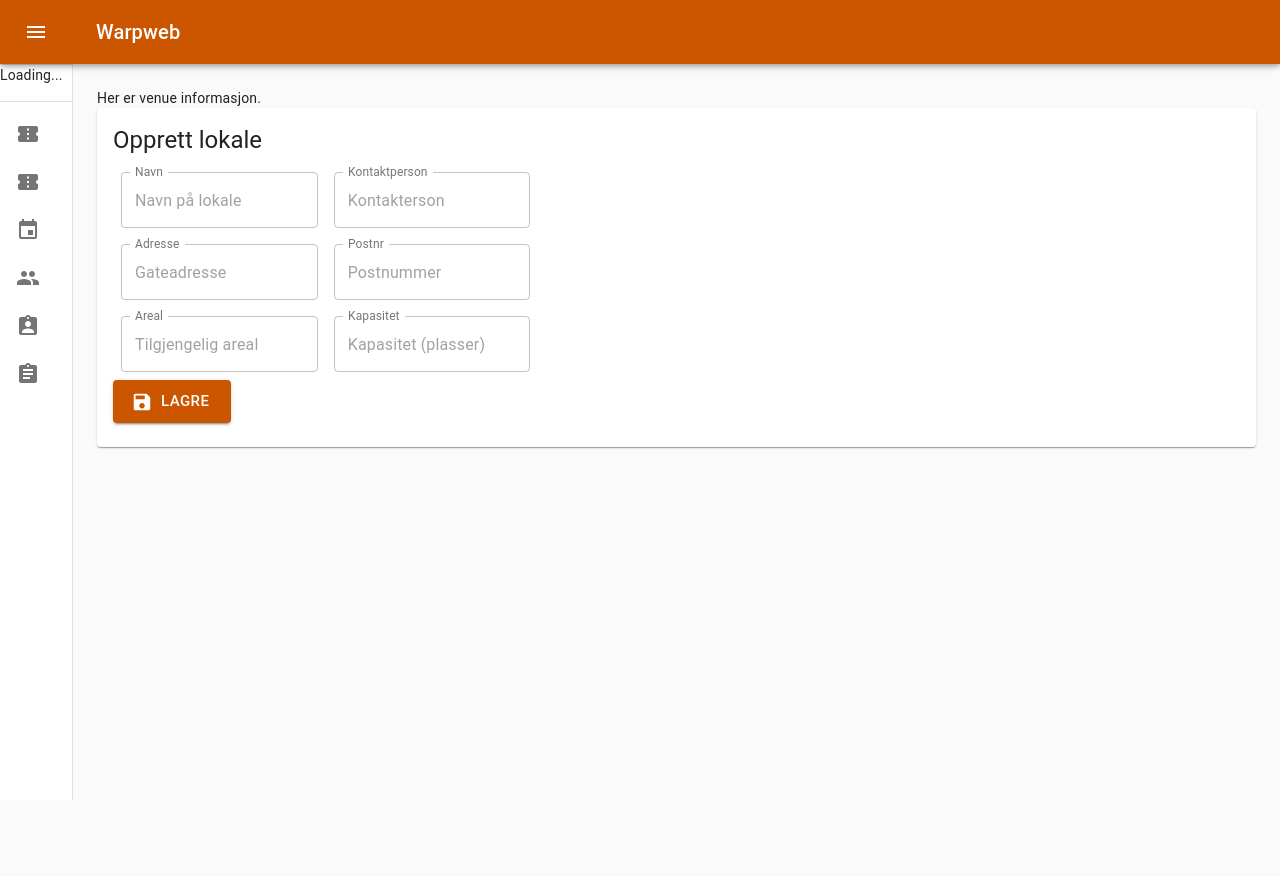
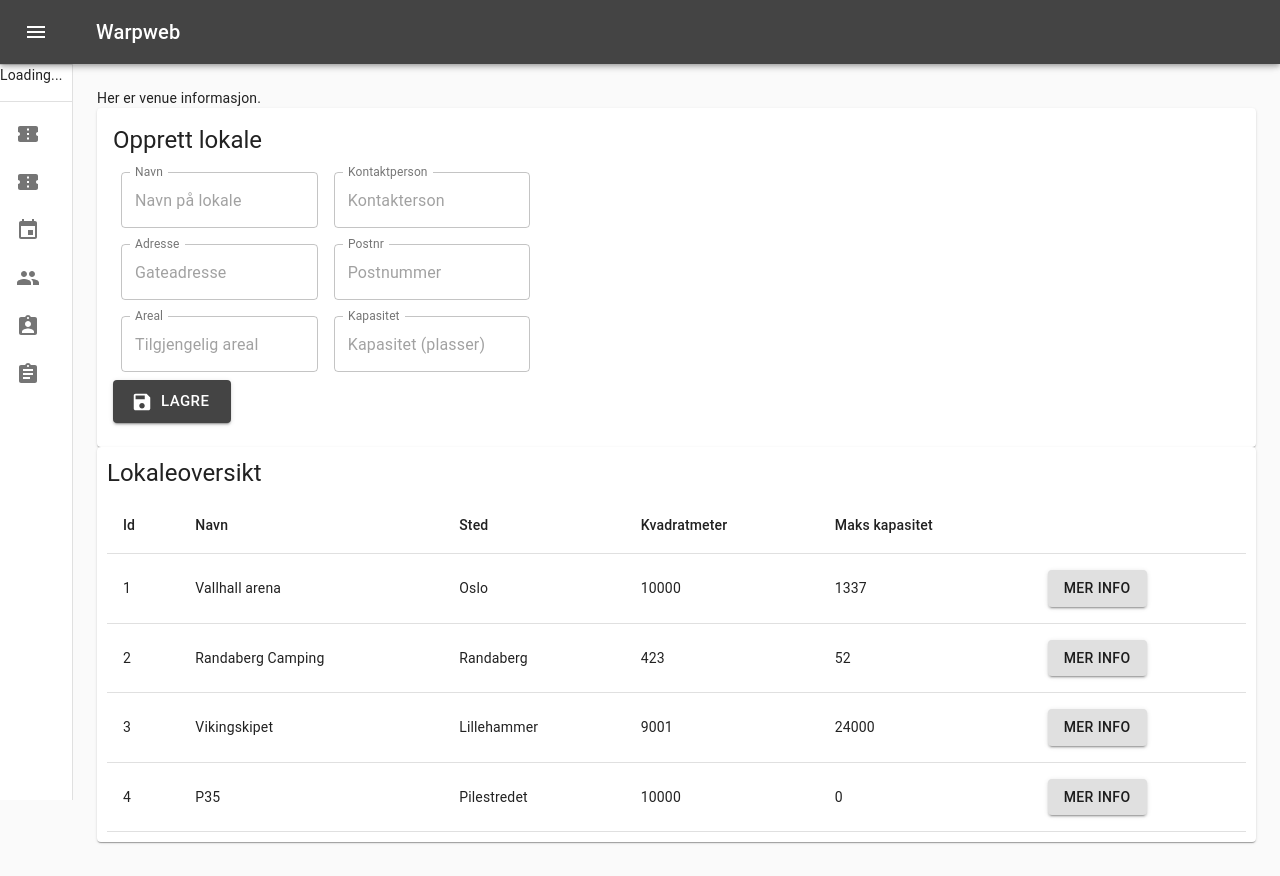
Before and after one commit to Jonulf87/Bachelor2021, a React (Create React App) app in the folder Warpweb.WebLayer/ClientApp/: page /venue in a window 1280 px wide. Before the commit the page ends 800 px from the top, so only its background shows below. Built offline with nearby package versions, Linux system fonts and the light colour scheme; no server answers.

Commit message:
Created Venue table

```diff
--- a/Warpweb.WebLayer/ClientApp/src/components/Venue/VenueMain.js
+++ b/Warpweb.WebLayer/ClientApp/src/components/Venue/VenueMain.js
@@ -1,12 +1,14 @@
 import React from 'react';
 import VenueInfo from './VenueInfo';
 import VenueAdmin from './VenueAdmin';
+import VenueTable from './VenueTable';
 
 export default function VenueMain() {
     return (
         <>
             <VenueInfo />
             <VenueAdmin />
+            <VenueTable />
         </>
 
     );
--- /dev/null
+++ b/Warpweb.WebLayer/ClientApp/src/components/Venue/VenueTable.js
@@ -0,0 +1,75 @@
+import React from 'react';
+import { makeStyles, createStyles } from '@material-ui/core/styles';
+import Typography from '@material-ui/core/Typography';
+import Table from '@material-ui/core/Table';
+import TableBody from '@material-ui/core/TableBody';
+import TableCell from '@material-ui/core/TableCell';
+import TableContainer from '@material-ui/core/TableContainer';
+import TableHead from '@material-ui/core/TableHead';
+import TableRow from '@material-ui/core/TableRow';
+import Paper from '@material-ui/core/Paper';
+import Button from '@material-ui/core/Button';
+
+const useStyles = makeStyles((theme) =>
+    createStyles({
+        root: {
+            display: 'flex',
+            flexWrap: 'wrap',
+            //maxWidth: 500,
+            padding: 10,
+            marginBottom: 10,
+        },
+    }),
+);
+
+function createData(id, name, location, sqMeters, maxCapacity) {
+    return { id, name, location, sqMeters, maxCapacity };
+}
+
+const rows = [
+    createData(1, 'Vallhall arena', 'Oslo', '10000', '1337'),
+    createData(2, 'Randaberg Camping', 'Randaberg', '423', '52'),
+    createData(3, 'Vikingskipet', 'Lillehammer', '9001', '24000'),
+    createData(4, 'P35', 'Pilestredet', '10000', '0'),
+];
+
+
+export default function VenueTable() {
+    const classes = useStyles();
+
+
+
+    return (
+    <TableContainer className={classes.root} component={Paper}>
+        <Typography gutterBottom variant="h5" component="h2">
+            Lokaleoversikt
+                    </Typography>
+        <Table className={classes.table} aria-label="simple table">
+            <TableHead>
+                <TableRow>
+                    <TableCell align="left">Id</TableCell>
+                    <TableCell align="left">Navn</TableCell>
+                    <TableCell align="left">Sted</TableCell>
+                    <TableCell align="left">Kvadratmeter</TableCell>
+                    <TableCell align="left">Maks kapasitet</TableCell>
+                    <TableCell align="left"></TableCell>
+                </TableRow>
+            </TableHead>
+            <TableBody>
+                {rows.map((row) => (
+                    <TableRow key={row.id}>
+                        <TableCell align="left">{row.id}</TableCell>
+                        <TableCell align="left">{row.name}</TableCell>
+                        <TableCell align="left">{row.location}</TableCell>
+                        <TableCell align="left">{row.sqMeters}</TableCell>
+                        <TableCell align="left">{row.maxCapacity}</TableCell>
+                        <TableCell align="left">
+                            <Button variant="contained">Mer info</Button>
+                        </TableCell>
+                    </TableRow>
+                ))}
+            </TableBody>
+        </Table>
+        </TableContainer>
+        )
+}
--- a/Warpweb.WebLayer/ClientApp/src/theme.js
+++ b/Warpweb.WebLayer/ClientApp/src/theme.js
@@ -3,10 +3,12 @@ import { createMuiTheme } from '@material-ui/core/styles'
 const theme = createMuiTheme({
     palette: {
         primary: {
-            main: '#cc5500', //bare for å se etter endring
+            main: '#444444', //bare for å se etter endring
         },
         secondary: {
             main: '#ff555',
+        },
+        background: {
         },
     },
 });
```
